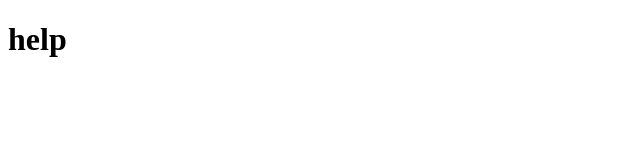
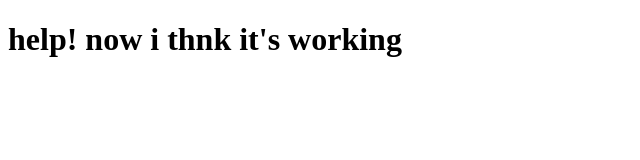
Before and after one commit to Tana14/coursera-html-course, a plain HTML site: page site/index.html in a window 1280 px wide. Shown: the whole page, without its empty margins (0-640 px from the left). Drawn offline with Linux system fonts and the light colour scheme.

Commit message:
small edition

```diff
--- a/site/index.html
+++ b/site/index.html
@@ -6,6 +6,6 @@
 	<title>help</title>
 </head>
 <body>
-	<h1>help</h1>
+	<h1>help! now i thnk it's working</h1>
 </body>
 </html>
```
